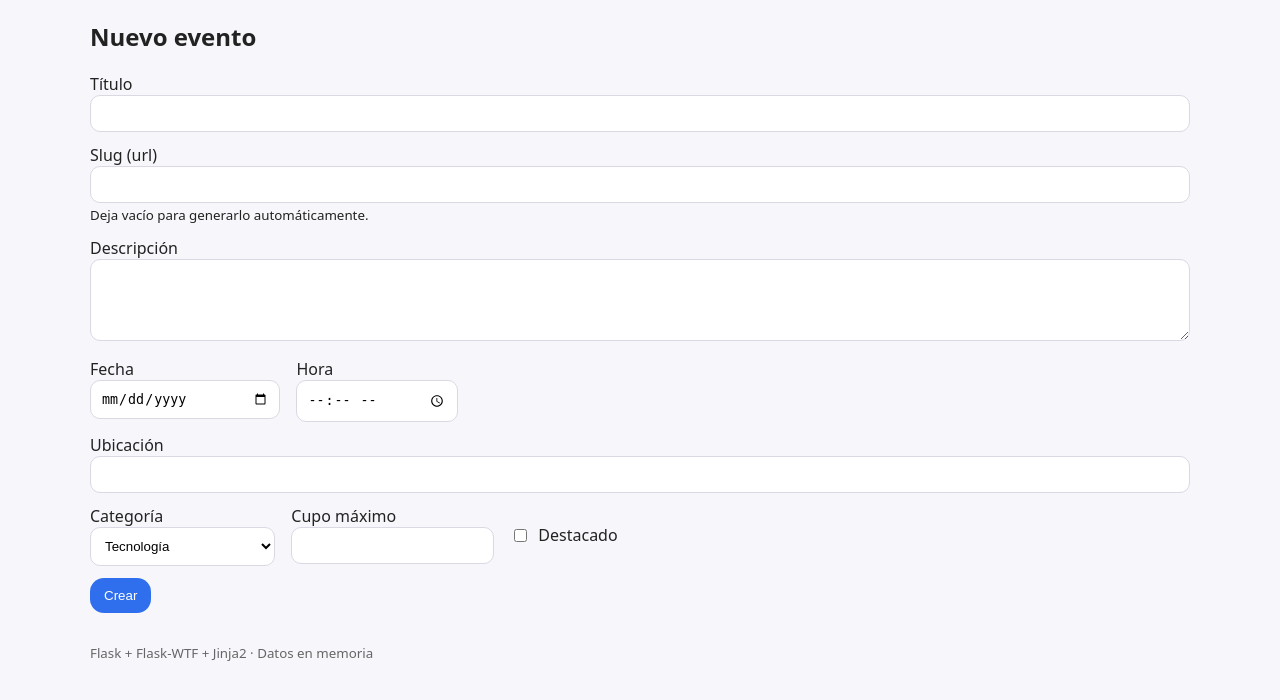
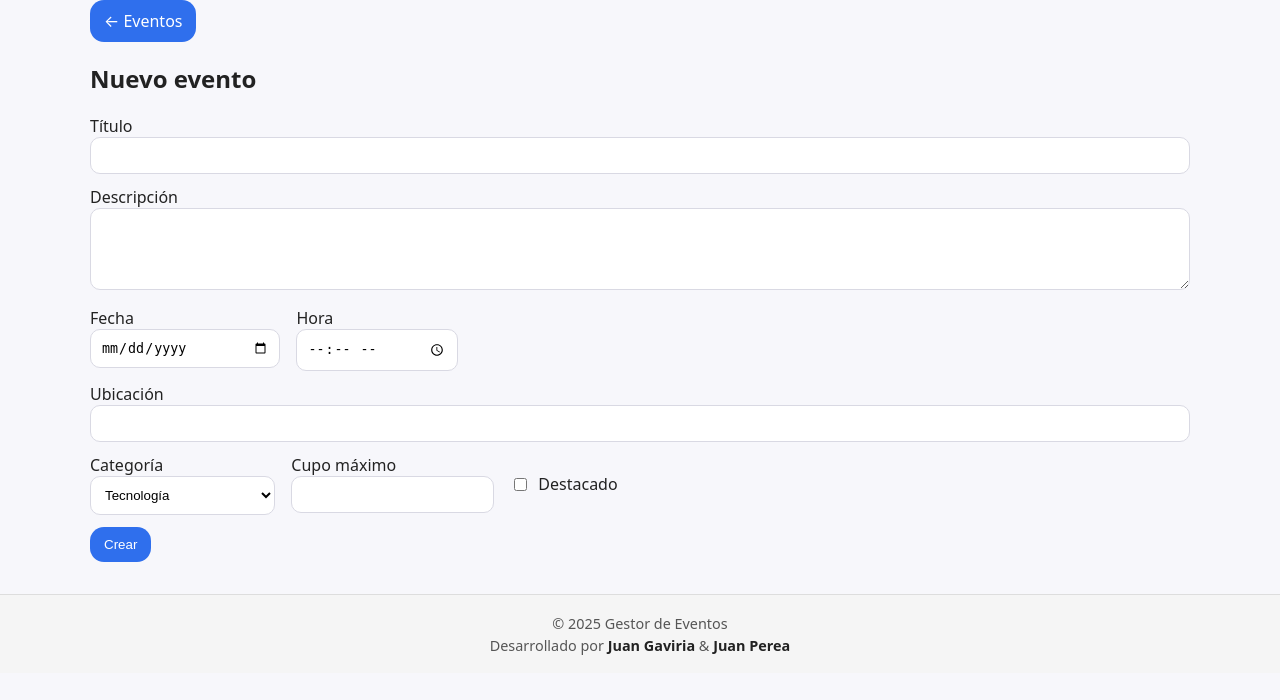
Before and after one commit to ING-JUAN-GAVIRIA/web_parcial, a Flask app: page /admin/event/ in a window 1280 px wide. Shown: the part 78-778 px from the top of the page. Run offline with Flask 3, Linux system fonts and the light colour scheme.

Commit message:
Estructura de datos y mejoramiento de la vista

```diff
--- a/data.py
+++ b/data.py
@@ -1,4 +1,3 @@
-# data.py — in-memory data store
 from datetime import date
 
 events = [
@@ -6,20 +5,20 @@ events = [
         "id": 1,
         "title": "Conferencia de Python",
         "slug": "conferencia-python",
-        "description": "Introducción a IA y desarrollo web con Flask.",
+        "description": "desarrollo web con Flask.",
         "date": "2025-09-15",
         "time": "14:00",
         "location": "Auditorio Principal",
         "category": "Tecnología",
         "max_attendees": 50,
         "attendees": [
-            {"name": "Juan Pérez", "email": "juan@example.com"}
+            {"name": "Juan Gaviria", "email": "juan@gmail.com"}
         ],
         "featured": True
     },
     {
         "id": 2,
-        "title": "Partido Interfacultades",
+        "title": "Partido Futbol",
         "slug": "partido-interfacultades",
         "description": "Torneo deportivo amistoso entre facultades.",
         "date": "2025-09-10",
--- a/static/styles.css
+++ b/static/styles.css
@@ -26,3 +26,21 @@ body { font-family: system-ui, -apple-system, Segoe UI, Roboto, sans-serif; marg
 .dropdown-content { display: none; position: absolute; background: #fff; min-width: 160px; box-shadow: 0 6px 18px rgba(0,0,0,.08); border-radius: var(--radius); }
 .dropdown-content a { color: #222; padding: 10px 14px; display: block; text-decoration: none; }
 .dropdown:hover .dropdown-content { display: block; }
+
+.footer {
+  background-color: #f5f5f5;
+  padding: 1em 0;
+  margin-top: 2em;
+  text-align: center;
+  border-top: 1px solid #ddd;
+}
+
+.footer-container p {
+  margin: 0.2em 0;
+  font-size: 0.9em;
+  color: #555;
+}
+
+.footer-container strong {
+  color: #222;
+}
--- a/templates/admin_event.html
+++ b/templates/admin_event.html
@@ -5,9 +5,6 @@
   <form method="post" class="form">
     {{ form.hidden_tag() }}
     <div class="field">{{ form.title.label }} {{ form.title(size=40) }}</div>
-    <div class="field">{{ form.slug.label }} {{ form.slug(size=40) }}
-      <small>Deja vacío para generarlo automáticamente.</small>
-    </div>
     <div class="field">{{ form.description.label }} {{ form.description(rows=4, cols=60) }}</div>
     <div class="row">
       <div class="field">{{ form.date.label }} {{ form.date() }}</div>
--- a/templates/base.html
+++ b/templates/base.html
@@ -33,10 +33,13 @@
     {% endwith %}
   </header>
   <main class="container">
-    {% block content %}{% endblock %}
-  </main>
-  <footer class="container footer">
-    <small>Flask + Flask-WTF + Jinja2 · Datos en memoria</small>
-  </footer>
-</body>
-</html>
+  <a href="{{ url_for('index') }}" class="btn">← Eventos</a>
+  {% block content %}{% endblock %}
+</main>
+
+<footer class="footer">
+  <div class="footer-container">
+    <p>© 2025 Gestor de Eventos</p>
+    <p>Desarrollado por <strong>Juan Gaviria</strong> & <strong>Juan Perea</strong></p>
+  </div>
+</footer>
```
